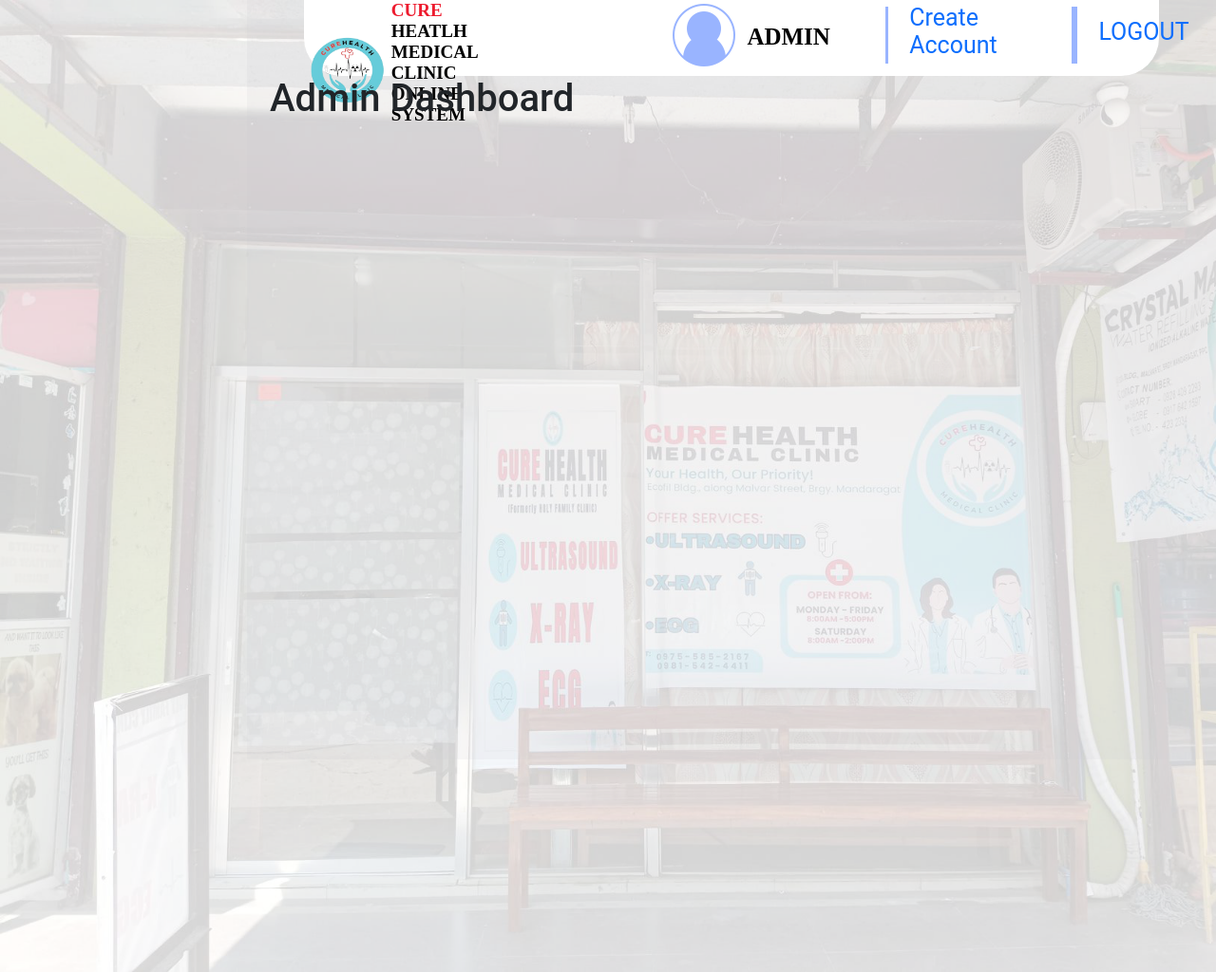
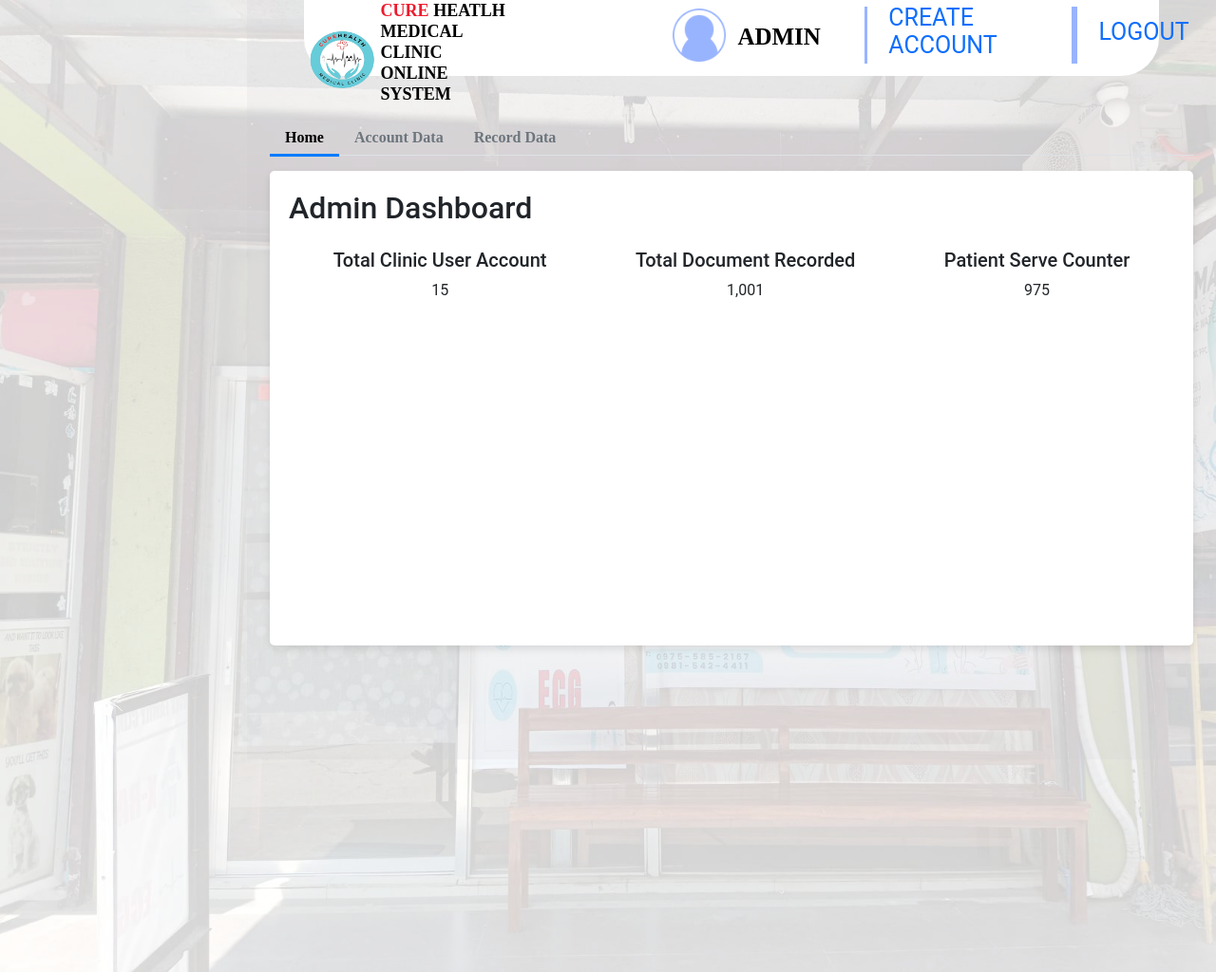
Before and after one commit to AdrianGabuco/capstone, a Django app: page /admin_dashboard/ in a window 1280 px wide. Shown: the whole page at 95% size. Run offline with Django 5.2, Linux system fonts and the light colour scheme; a user stored in the database is signed in; some libraries are stand-ins or nearby versions; some web fonts are replaced.

Commit message:
Dashboard UI!

```diff
--- a/chmc_wbms/static/css/admin_dashboard.css
+++ b/chmc_wbms/static/css/admin_dashboard.css
@@ -19,6 +19,48 @@
     }
 }
 
+.nav-tabs .nav-link {
+    color: #6c757d; /* Tab text color */
+    font-weight: bold;
+    border: none;
+    border-bottom: 3px solid transparent;
+  }
+
+  .nav-tabs .nav-link.active {
+    color: #000; /* Active tab text color */
+    background-color: transparent;
+    border-bottom: 3px solid #007bff; /* Active tab bottom border */
+  }
+
+  .nav-tabs .nav-link:hover {
+    color: #007bff; /* Hover text color */
+  }
+
+  /* White background and padding for tab content */
+  .tab-content {
+    background-color: #fff;
+    padding: 20px;
+    border-radius: 5px;
+    box-shadow: 0px 4px 8px rgba(0, 0, 0, 0.1);
+    height: 500px; /* Fixed height */
+      width: 100%; /* Full width */
+  }
+
+  .table-container {
+    background-color: #fff;
+    padding: 20px;
+    border-radius: 5px;
+    box-shadow: 0px 4px 8px rgba(0, 0, 0, 0.1);
+  }
+  .table th, .table td {
+    border: 1px solid #007bff;
+    text-align: center;
+  }
+  .table th {
+    background-color: #e9f1ff;
+    color: #007bff;
+  }
+
 .gradient-custom {
     /* fallback for old browsers */
     background: #f093fb;
--- a/chmc_wbms/static/css/components.css
+++ b/chmc_wbms/static/css/components.css
@@ -121,7 +121,7 @@
 }
 
 .ui.text {
-    font-size: 19px;
+    font-size: 18px;
     color: var(--black_900);
     font-family: Roag;
 }
--- a/chmc_wbms/static/css/styles1.css
+++ b/chmc_wbms/static/css/styles1.css
@@ -199,8 +199,8 @@
 }
 
 .headerlogo_one {
-    height: 82px;
-    width: 92px;
+    height: 72px;
+    width: 82px;
     object-fit: contain;
 }
 
@@ -273,8 +273,8 @@
 }
 
 .profileiconone {
-    height: 66px;
-    width: 66px;
+    height: 56px;
+    width: 56px;
     object-fit: cover;
 }
 
@@ -296,8 +296,6 @@
     text-align: center;
     padding-top: 12px;
     padding-left: 12px;
-    padding-right: 12px;
-    width: 92%;
 }
 
 .username_one {
@@ -357,7 +355,6 @@
     gap: var(--space-5xl);
     display: flex;
     flex: 1;
-    justify-content: center;
     align-items: center;
 }
 
--- a/chmc_wbms/templates/admin/admin_base.html
+++ b/chmc_wbms/templates/admin/admin_base.html
@@ -43,15 +43,10 @@
 <body>
     <div class="bg_dashboard">
     <div class="wrapper">
-        <!-- <div class="sidebar" data-image="assets/img/sidebar-5.jpg">
-            <div class="sidebar-wrapper">
-                {% include 'admin/includes/admin_sidebar.html' %}
-            </div>
-        </div> -->
         <div class="main-panel">
             {% include 'admin/includes/admin_navbar.html' %}
-            <div class="container">
-                <div class="container-fluid">
+            <div class="section-padding">
+                <div class="container">
                     <div class="section">
                         <main>
                             {% block content %}
--- a/chmc_wbms/templates/admin/admin_dashboard.html
+++ b/chmc_wbms/templates/admin/admin_dashboard.html
@@ -3,7 +3,98 @@
 {% block title %}Admin Dashboard{% endblock %}
 
 {% block content %}
-        <h1>Admin Dashboard</h1>
+<div class="container mt-5">
+  <!-- Tabs Navigation -->
+  <ul class="nav nav-tabs" id="dashboardTabs" role="tablist">
+    <li class="nav-item" role="presentation">
+      <button class="nav-link active" id="home-tab" data-bs-toggle="tab" data-bs-target="#home" type="button" role="tab" aria-controls="home" aria-selected="true">Home</button>
+    </li>
+    <li class="nav-item" role="presentation">
+      <button class="nav-link" id="account-tab" data-bs-toggle="tab" data-bs-target="#account" type="button" role="tab" aria-controls="account" aria-selected="false">Account Data</button>
+    </li>
+    <li class="nav-item" role="presentation">
+      <button class="nav-link" id="record-tab" data-bs-toggle="tab" data-bs-target="#record" type="button" role="tab" aria-controls="record" aria-selected="false">Record Data</button>
+    </li>
+  </ul>
+
+  <!-- Tabs Content -->
+  <div class="tab-content mt-3" id="dashboardTabsContent">
+    <div class="tab-pane fade show active" id="home" role="tabpanel" aria-labelledby="home-tab">
+      <h2>Admin Dashboard</h2>
+      <!-- Dashboard Content for Home -->
+      <div class="d-flex justify-content-around mt-4">
+        <div class="text-center">
+          <h5>Total Clinic User Account</h5>
+          <p>15</p>
+        </div>
+        <div class="text-center">
+          <h5>Total Document Recorded</h5>
+          <p>1,001</p>
+        </div>
+        <div class="text-center">
+          <h5>Patient Serve Counter</h5>
+          <p>975</p>
+        </div>
+      </div>
+    </div>
+    <div class="tab-pane fade" id="account" role="tabpanel" aria-labelledby="account-tab">
+      <h2>Account Data</h2>
+      <div class="container mt-5">
+        <div class="table-container">
+          <table class="table">
+            <thead>
+              <tr>
+                <th>Account ID</th>
+                <th>Full Name</th>
+                <th>Position/Role</th>
+                <th>Edit/Remove</th>
+              </tr>
+            </thead>
+            <tbody>
+              {% for account in accounts %}
+                <tr>
+                  <td>{{ account.account_id }}</td>
+                  <td>{{ account.full_name }}</td>
+                  <td>{{ account.position }}</td>
+                  <td>
+                    <!-- Placeholder links for edit/remove, adjust URLs as needed -->
+                    <a href="{% url 'edit_account' account.id %}" class="btn btn-sm btn-primary">Edit</a>
+                    <a href="{% url 'delete_account' account.id %}" class="btn btn-sm btn-danger">Remove</a>
+                  </td>
+                </tr>
+              {% empty %}
+                <tr>
+                  <td colspan="4">No accounts available.</td>
+                </tr>
+              {% endfor %}
+            </tbody>
+          </table>
+        </div>
+      </div>
+    </div>
+    <div class="tab-pane fade" id="record" role="tabpanel" aria-labelledby="record-tab">
+      <h2>Record Data</h2>
+      <!-- Record Data Content Here -->
+    </div>
+  </div>
+</div>
+
+<script src="https://cdn.jsdelivr.net/npm/bootstrap@5.3.0/dist/js/bootstrap.bundle.min.js"></script>
+{% comment %} <ul class="nav justify-content-center">
+    <li class="nav-item">
+      <a class="nav-link active" aria-current="page" href="#">Active</a>
+    </li>
+    <li class="nav-item">
+      <a class="nav-link" href="#">Link</a>
+    </li>
+    <li class="nav-item">
+      <a class="nav-link" href="#">Link</a>
+    </li>
+    <li class="nav-item">
+      <a class="nav-link disabled" href="#" tabindex="-1" aria-disabled="true">Disabled</a>
+    </li>
+  </ul> {% endcomment %}
+
         <!-- <div class="stats">
             <h3>Today's Income: ${{ daily_income }}</h3>
             <h3>This Week's Income: ${{ weekly_income }}</h3>
@@ -30,5 +121,5 @@
             {% endfor %}
         </ul> -->
 
-
+</div>
 {% endblock %}
--- a/chmc_wbms/templates/admin/includes/admin_navbar.html
+++ b/chmc_wbms/templates/admin/includes/admin_navbar.html
@@ -1,18 +1,4 @@
 {% load static %}
-
-<!-- templates/navbar.html -->
-<!-- <style>
-    .hello-msg{
-        font-size: 18px;
-        color: black;
-        margin-right: 20px;
-    }
-
-    .logout{
-        font-size: 18px;
-        color: black;
-    }
-</style> -->
 
 <div class="headerheaderlog">
     <div class="row-1">
@@ -28,7 +14,7 @@
             <h4 class="admin ui heading size-headinglg-name">ADMIN</h4>
             <div class="rowlinetwo_one">
                 <div class="linetwo_one"></div>
-                <h4 class="ui heading size-headinglg-logout"><a href="{% url 'create_account' %}">Create Account</a></h4>
+                <h4 class="ui heading size-headinglg-logout"><a href="{% url 'create_account' %}">CREATE ACCOUNT</a></h4>
             </div>
             <div class="rowlinetwo_one">
                 <div class="linetwo_one"></div>
@@ -37,25 +23,3 @@
         </div>
     </div>
 </div>
-
-<!-- <nav class="navbar navbar-expand-lg " color-on-scroll="500">
-    <div class="container-fluid">
-        <div class="collapse navbar-collapse justify-content-end" id="navigation">
-            <ul class="navbar-nav ml-auto">
-                <li class="nav-item">
-                            <span class="hello-msg">Hello, Admin!</span>
-
-
-                    <button class="btn btn-primary"><span><a href="{% url 'admin_logout' %}" class="btn" onclick="return confirmLogout()">Logout</a></span></button>
-                </li>
-            </ul>
-        </div>
-    </div>
-</nav>
-
-<script>
-    function confirmLogout() {
-        return confirm("Are you sure you want to log out?");
-
-    }
-</script> -->
```
Also changed, not shown: chmc_wbms/db.sqlite3.
